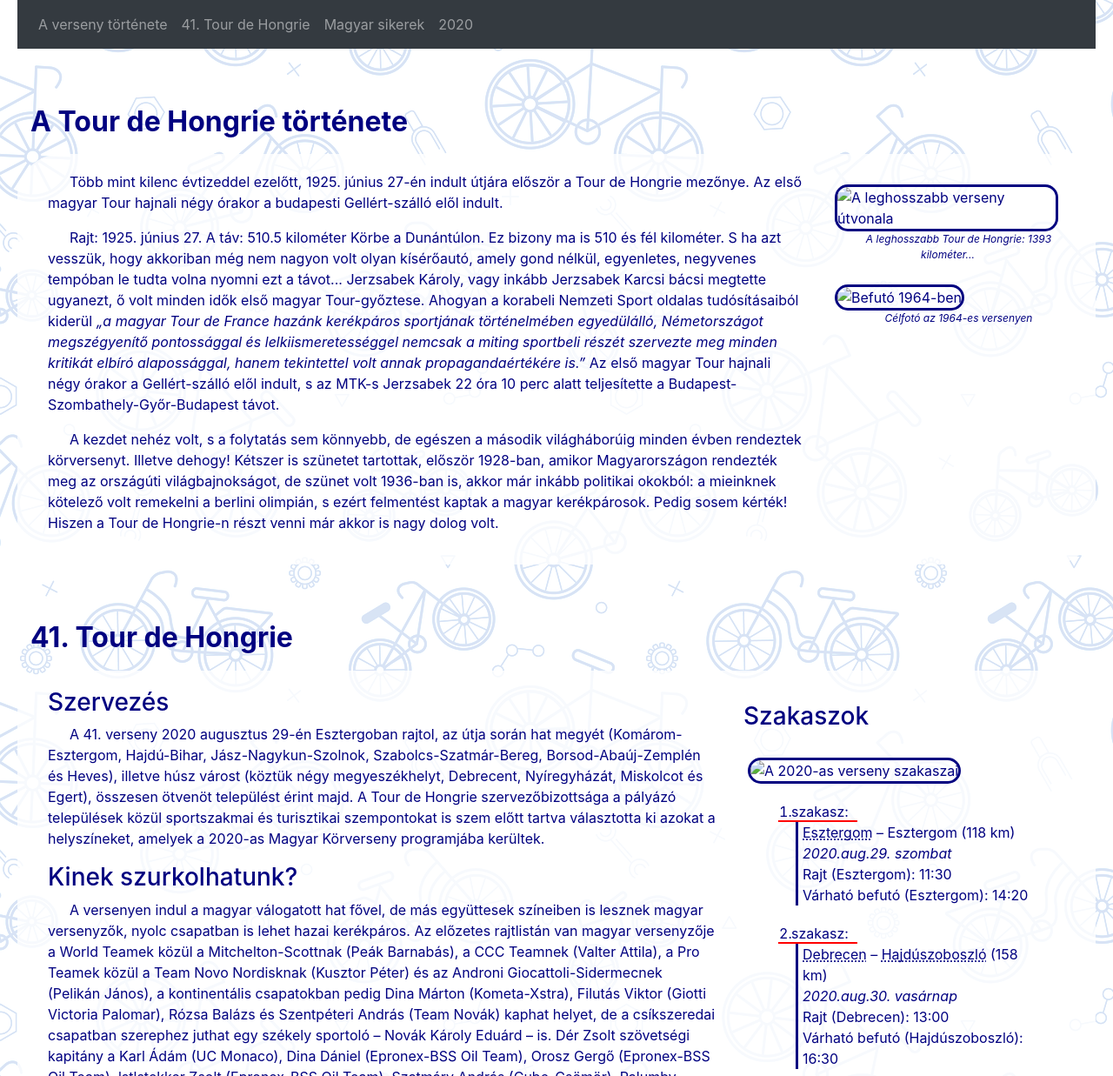
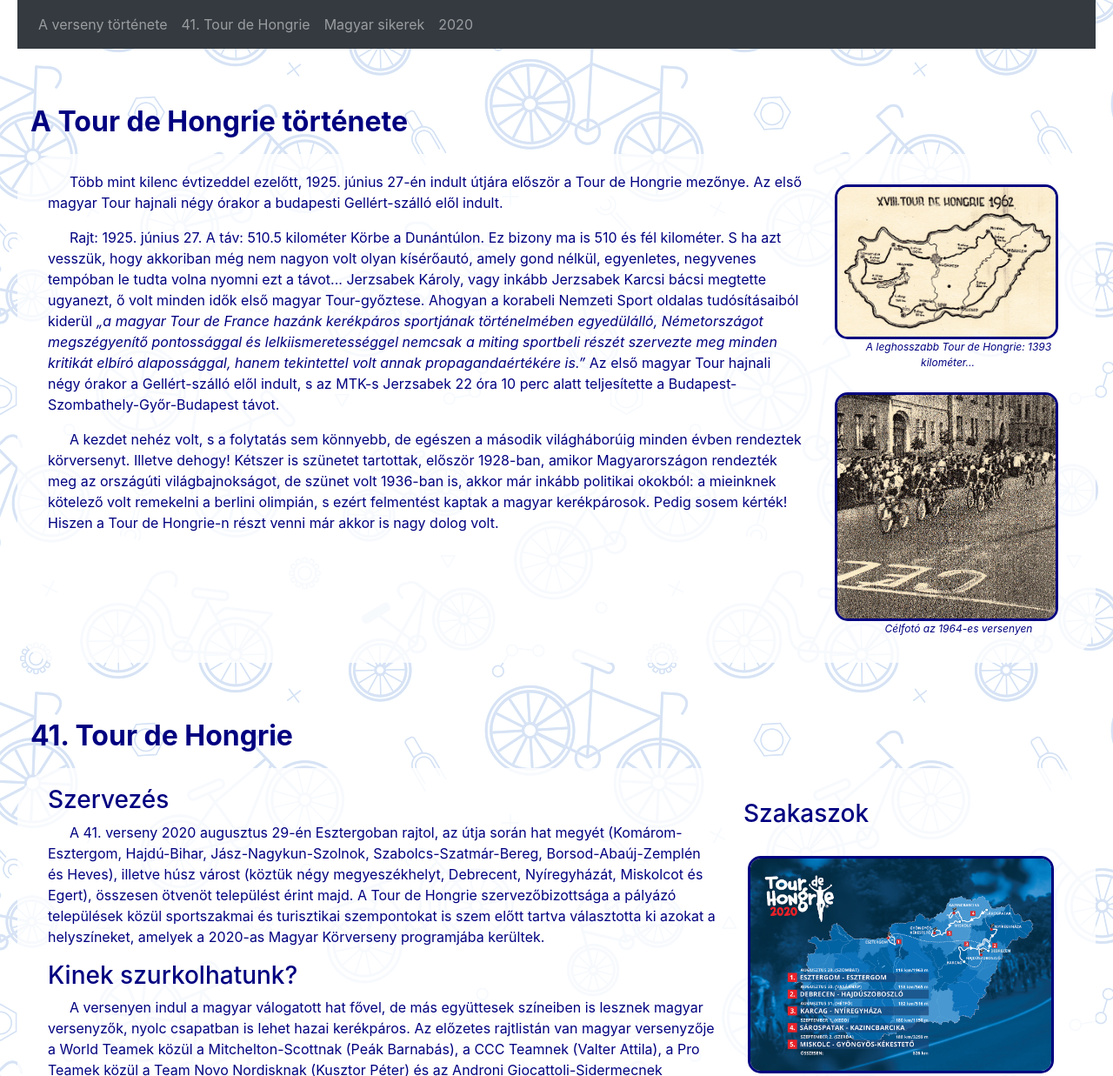
Before and after one commit to toldiattila1208/tourdehongrie, a plain HTML site: page index.html in a window 1280 px wide. Shown: the top 1237 px of the page at 87% size. Drawn offline with Linux system fonts and the light colour scheme; files whose address does not match are found by name.

Commit message:
index.html

```diff
--- a/index.html
+++ b/index.html
@@ -39,9 +39,9 @@
       <p>A kezdet nehéz volt, s a folytatás sem könnyebb, de egészen a második világháborúig minden évben rendeztek körversenyt. Illetve dehogy! Kétszer is szünetet tartottak, először 1928-ban, amikor Magyarországon rendezték meg az országúti világbajnokságot, de szünet volt 1936-ban is, akkor már inkább politikai okokból: a mieinknek kötelező volt remekelni a berlini olimpián, s ezért felmentést kaptak a magyar kerékpárosok. Pedig sosem kérték! Hiszen a Tour de Hongrie-n részt venni már akkor is nagy dolog volt.</p>
     </div>
     <div class="col-lg-4 col-xl-3">
-      <img src="kepek/1962.jpg" class="kiskep" alt="A leghosszabb verseny útvonala" title="A leghosszabb verseny útvonala">
+      <img src="1962.jpg" class="kiskep" alt="A leghosszabb verseny útvonala" title="A leghosszabb verseny útvonala">
       <p class="kepfelirat">A leghosszabb Tour de Hongrie: 1393 kilométer...</p>
-      <img src="kepek/cel1964.jpg" class="kiskep" alt="Befutó 1964-ben" title="Befutó 1964-ben">
+      <img src="cel1964.jpg" class="kiskep" alt="Befutó 1964-ben" title="Befutó 1964-ben">
       <p class="kepfelirat">Célfotó az 1964-es versenyen</p>
     </div>
   </div>
@@ -61,7 +61,7 @@
     </div>
     <div class="col-lg-5 col-xl-4">
       <p><h3>Szakaszok</h3></p>
-      <img src="kepek/2020szakaszok.jpg" class="kiskep" alt="A 2020-as verseny szakaszai" title="A 2020-as verseny szakaszai">
+      <img src="2020szakaszok.jpg" class="kiskep" alt="A 2020-as verseny szakaszai" title="A 2020-as verseny szakaszai">
       <ol class="szakasz">
         <li>
           <p><abbr title="Esztergom az Árpád kori Magyarország fővárosa, Szent István szülővárosa, a magyar katolikus egyház központja, Esztergom napjainkban a turizmus egyik fontos célpontja. Tavaly új helyszín volt a Tour de Hongrie történetében, hiszen a Magyar Kerékpáros Körverseny mezőnye korábban még sosem járt a Duna parti városban. Akkor az olasz Manuel Belletti ünnepelt szakaszgyőzelmet a Bazilika előtt, 2020-ban innen rajtol a 41. Tour de Hongrie.">Esztergom</abbr> – Esztergom (118 km)<br>
@@ -103,7 +103,7 @@
       <p>A körverseny több mint kilenc évtizedes története során a hazai kerékpárosok szerezték meg a legtöbb győzelmet, tizenkilenc alkalommal nyert magyar versenyző az összetettben. Négyszer osztrák, háromszor szlovák, kétszer német, olasz, illetve ukrán kerekes vitte haza a fődíjat, egy-egy alkalommal győzött Oroszország, Ukrajna, Svájc, Franciaország, Hollandia, Jugoszlávia, Luxemburg, Észtország,  Kolumbia vagy Lettország versenyzője.</p>
     </div>
     <div class="col-lg-4">
-      <img src="kepek/cimvedo2020.jpg" class="kiskep" alt="Valter Attila címvédő" title="Valter Attila címvédő">
+      <img src="cimvedo2020.jpg" class="kiskep" alt="Valter Attila címvédő" title="Valter Attila címvédő">
       <p class="kepfelirat">2020-as győztes: Valter Attila</p>
     </div>
     <div class="col-lg-4">
```
